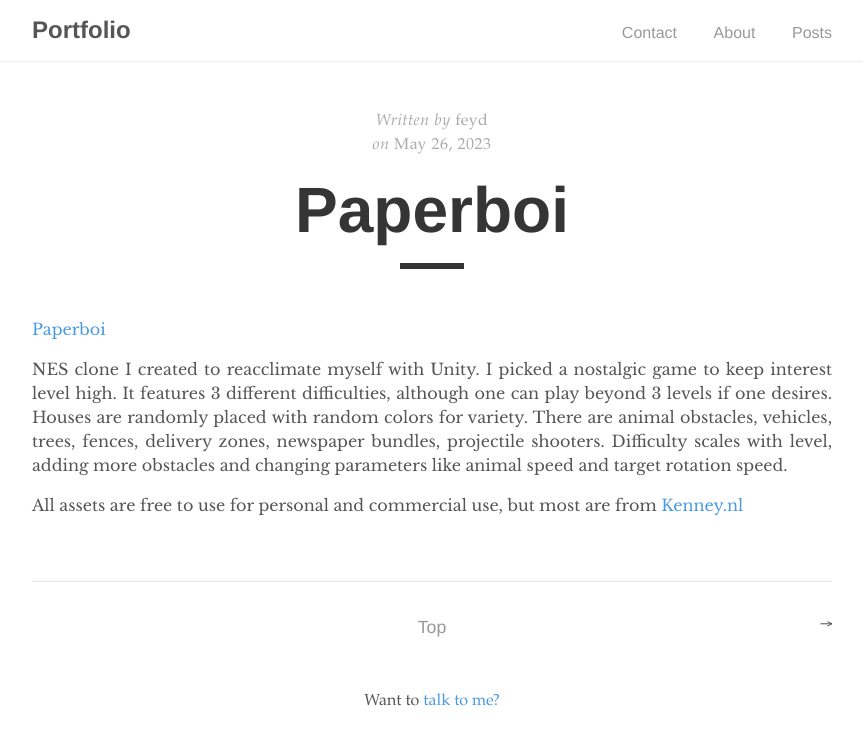
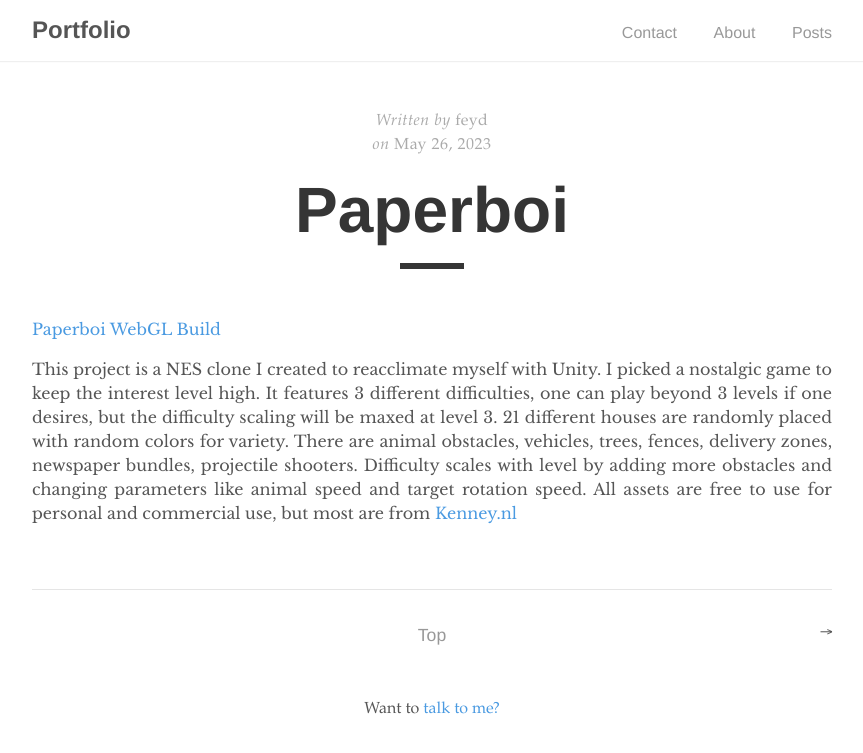
Before and after one commit to feyyd/portfolio, a Jekyll site: the page built from _posts/2023-05-26-Paperboi.markdown, in a window 1280 px wide. Shown: the top 753 px of the page, without its empty margins (208-1071 px from the left). Built offline with Jekyll 4.4.1, drawn with Linux system fonts in a browser that asks for light colours.

Commit message:
Update 2023-05-26-Paperboi.markdown

```diff
--- a/_posts/2023-05-26-Paperboi.markdown
+++ b/_posts/2023-05-26-Paperboi.markdown
@@ -5,8 +5,8 @@ author: feyd
 categories: c#, unity, programming
 ---
 
-<a href="https://www.levelsevencomputers.com/projectb/paperboi/">Paperboi</a>
-
-NES clone I created to reacclimate myself with Unity.  I picked a nostalgic game to keep interest level high.  It features 3 different difficulties, although one can play beyond 3 levels if one desires.  Houses are randomly placed with random colors for variety.  There are animal obstacles, vehicles, trees, fences, delivery zones, newspaper bundles, projectile shooters.  Difficulty scales with level, adding more obstacles and changing parameters like animal speed and target rotation speed.
+<a href="https://www.levelsevencomputers.com/projectb/paperboi/">Paperboi WebGL Build</a>
+<p>
+This project is a NES clone I created to reacclimate myself with Unity.  I picked a nostalgic game to keep the interest level high.  It features 3 different difficulties, one can play beyond 3 levels if one desires, but the difficulty scaling will be maxed at level 3.  21 different houses are randomly placed with random colors for variety.  There are animal obstacles, vehicles, trees, fences, delivery zones, newspaper bundles, projectile shooters.  Difficulty scales with level by adding more obstacles and changing parameters like animal speed and target rotation speed.
 
 All assets are free to use for personal and commercial use, but most are from <a href="https://kenney.nl">Kenney.nl</a>
```
